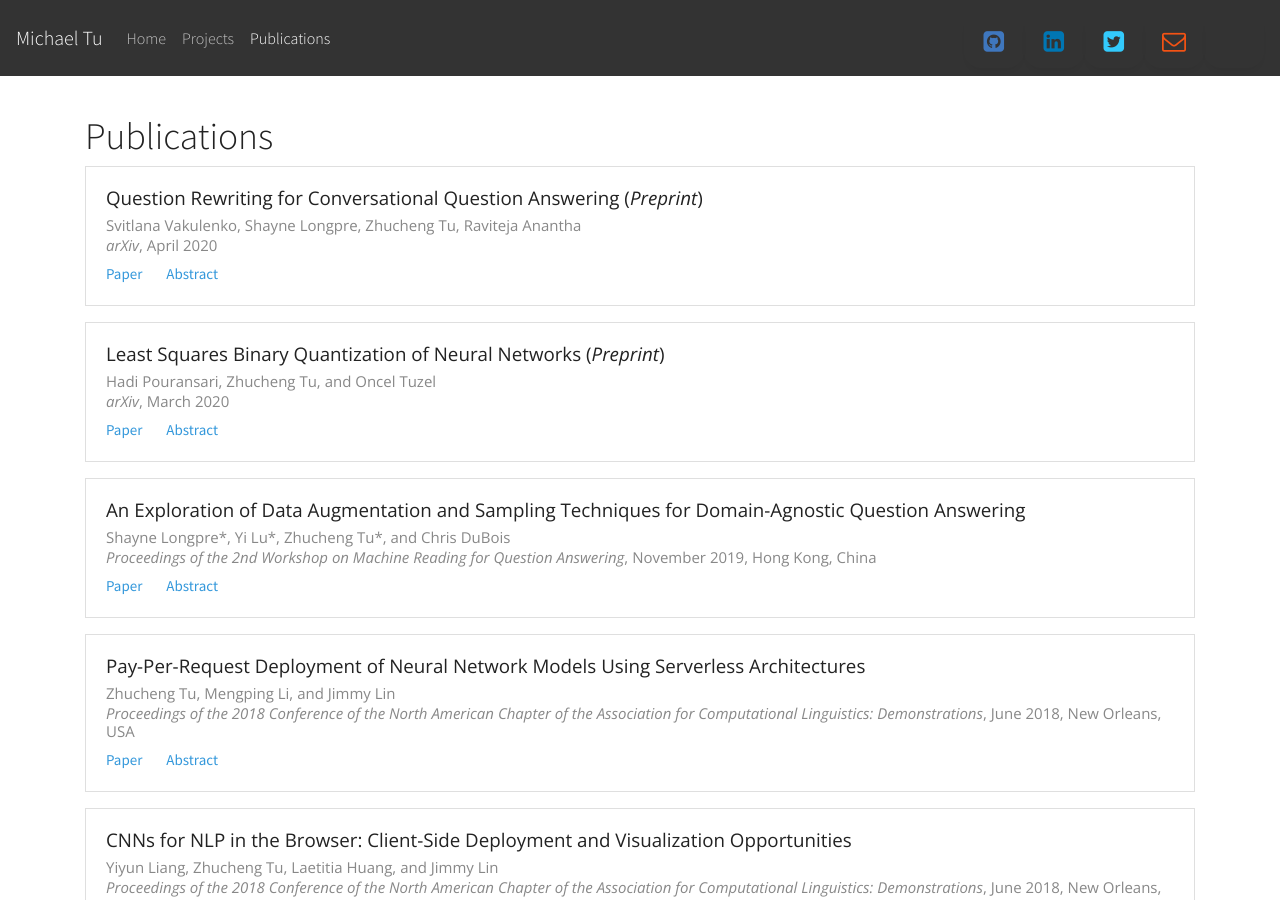
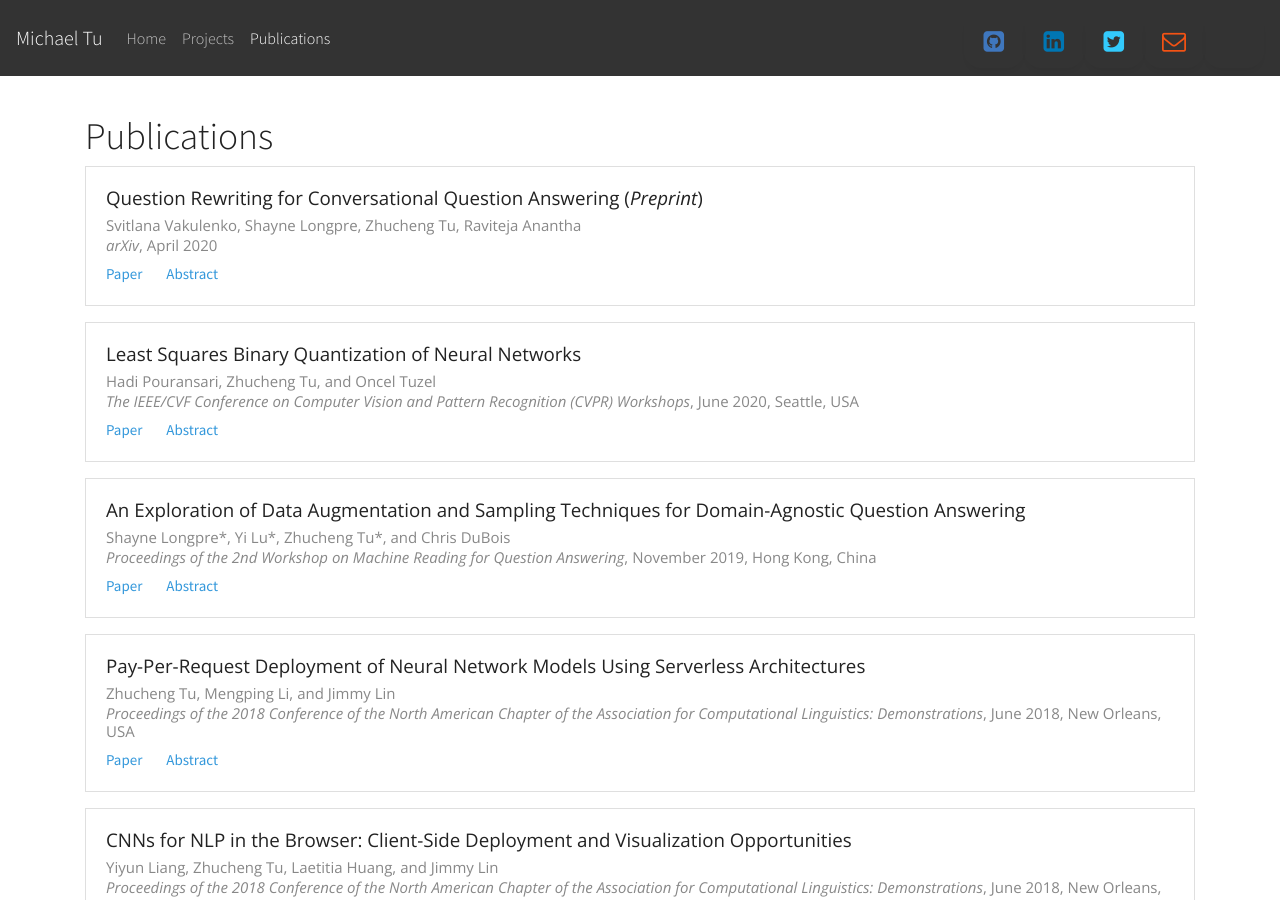
Before and after one commit to tuzhucheng/tuzhucheng.github.io, a Jekyll site: the page built from publications/index.html, in a window 1280 px wide and 900 px high. Built offline with Jekyll 4.4.1, drawn with Linux system fonts in a browser that asks for light colours; nearby versions of some CDN libraries; some web fonts are replaced; comment, search, counter and statistics services are not loaded; a style sheet for code colours, icons or effects is not loaded.

Commit message:
Add CVPR2020 workshop for quant

```diff
--- a/_data/publications.yml
+++ b/_data/publications.yml
@@ -31,7 +31,7 @@
 
 - id: pouransari2019least
   names: "Hadi Pouransari, <strong>Zhucheng Tu</strong>, and Oncel Tuzel"
-  title: Least Squares Binary Quantization of Neural Networks (<i>Preprint</i>)
+  title: Least Squares Binary Quantization of Neural Networks
   link: https://arxiv.org/abs/2001.02786
   abstract: "Quantizing weights and activations of deep neural networks results in significant improvement
   in inference efficiency at the cost of lower accuracy. A source of the accuracy gap between full precision
@@ -42,9 +42,9 @@
   using bitwise operations. We present proofs to show that our proposed methods are optimal, and also provide
   empirical error analysis. We conduct experiments on the ImageNet dataset and show a reduced accuracy gap when
   using the proposed least squares quantization algorithms."
-  booktitle: arXiv
-  location:
-  year: March 2020
+  booktitle: The IEEE/CVF Conference on Computer Vision and Pattern Recognition (CVPR) Workshops
+  location: Seattle, USA
+  year: June 2020
 
 - id: longpre2019exploration
   names: "Shayne Longpre*, Yi Lu*, <strong>Zhucheng Tu*</strong>, and Chris DuBois"
```
